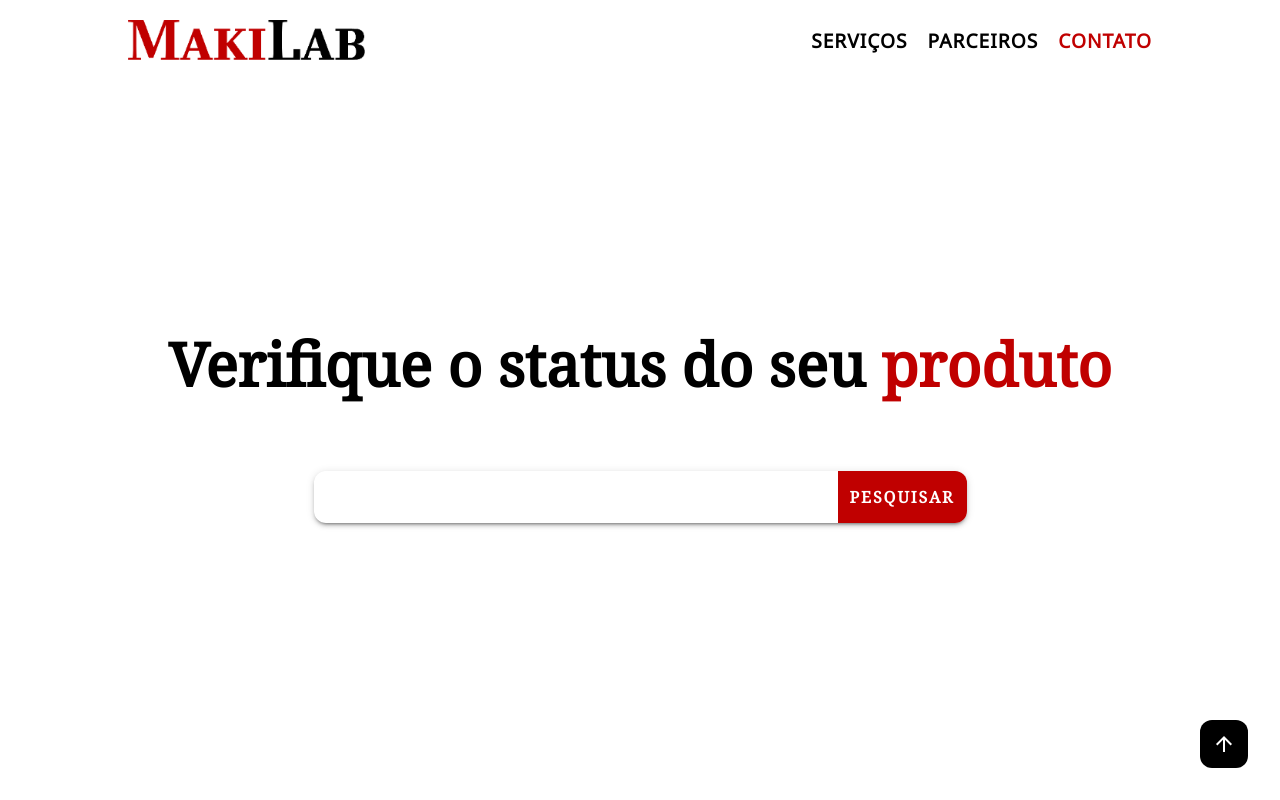
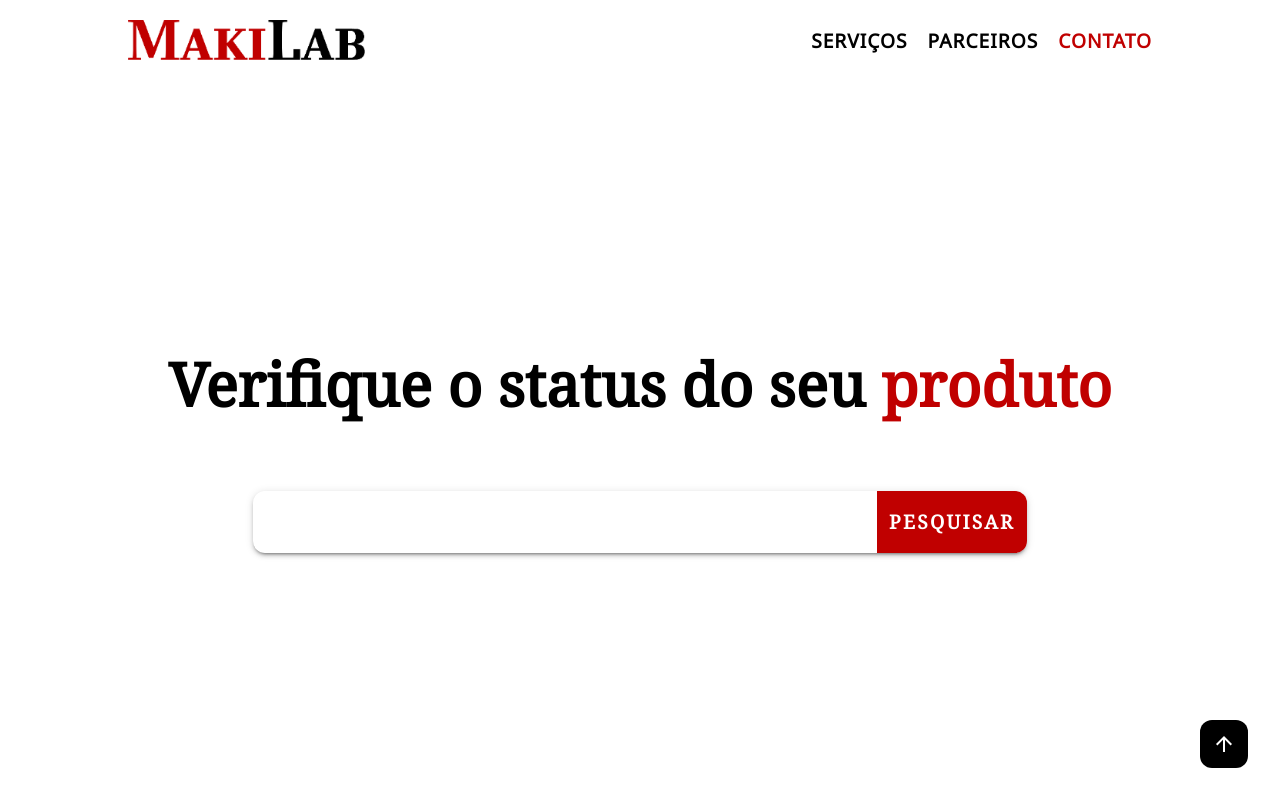
Before and after one commit to silash35/makilab, a Next.js app: page /track in a window 1280 px wide. Built offline with nearby package versions, Linux system fonts and the light colour scheme.

Commit message:
the search bar is now bigger

```diff
--- a/src/components/track/track.module.scss
+++ b/src/components/track/track.module.scss
@@ -10,6 +10,7 @@
 
   h1 {
     font-size: 3.75rem;
+    margin-top: 0;
     padding: 16px;
     span {
       color: v.$primary;
@@ -21,7 +22,6 @@
   display: flex;
   overflow: hidden;
   border-radius: v.$radius;
-  margin-bottom: 100px;
 
   box-shadow: 0 3px 4px 0 rgba(0, 0, 0, 0.14), 0 1px 8px 0 rgba(0, 0, 0, 0.12),
     0 3px 3px -2px rgba(0, 0, 0, 0.4);
@@ -32,9 +32,9 @@
 
   input {
     all: unset;
-    width: 500px;
+    width: 600px;
     max-width: 70vw;
-    height: 40px;
+    height: 50px;
 
     margin: 6px 12px;
   }
@@ -44,6 +44,7 @@
     padding: 6px 12px;
 
     text-transform: uppercase;
+    font-size: 1.2rem;
     font-weight: bold;
     letter-spacing: 0.12em;
 
```
